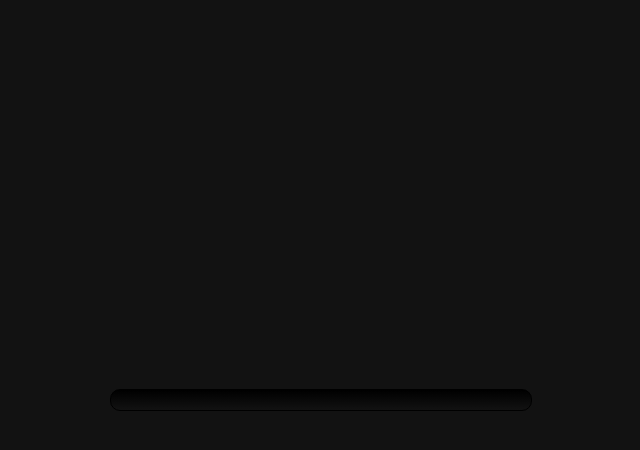
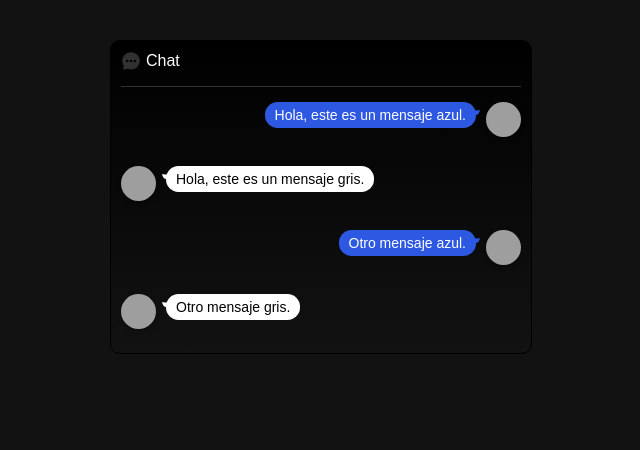
Before and after one commit to Supermages/BotDiscord, a plain HTML site: page Chat.html in a window 1280 px wide. Shown: the whole page, without its empty margins (319-959 px from the left). Drawn offline with Linux system fonts and the light colour scheme; grey boxes are pictures that could not be loaded; a web font is replaced by a local one.

Commit message:
Commit Pagina Web Semi-Funcional
Co-authored-by: Marc Sastre <MarcSastreCabre@users.noreply.github.com>

```diff
--- a/Chat.html
+++ b/Chat.html
@@ -1,19 +1,30 @@
 <!DOCTYPE html>
 <html lang="es">
-
 <head>
-    <meta charset="UTF-8">
-    <meta name="viewport" content="width=device-width, initial-scale=1.0">
+  <meta charset="UTF-8" />
+  <meta name="viewport" content="width=device-width, initial-scale=1.0" />
   <title>Chat</title>
   <style>
-        body {
-            background-color: rgb(18 18 18);
+    @font-face {
+      font-family: 'HongMengTi';
+      src: url('fuentes/印品鸿蒙体.ttf') format('truetype');
+      font-weight: normal;
+      font-style: normal;
+    }
+
+    html, body {
+      margin: 0;
+      padding: 0;
+      background-color: rgb(18, 18, 18);
+      font-family: "HongMengTi", sans-serif;
+      min-height: 100vh;
+      overflow-y: auto; /* Permite scroll */
+    }
+
+    .wrapper {
       display: flex;
       justify-content: center;
-            align-items: center;
-            height: 100vh;
-            margin: 0;
-            font-family: Arial, sans-serif;
+      padding: 40px 0;
     }
 
     .chat-container {
@@ -26,12 +37,41 @@
       flex-direction: column;
       gap: 15px;
     }
+
+    svg {
+      color: rgb(49 49 49);
+      width: 20px;
+      height: 20px;
+    }
+
+    .title-div {
+      display: flex;
+      align-items: center;
+      gap: 5px;
+    }
+
+    hr {
+      border: none;
+      height: 1px;
+      background-color: rgb(49 49 49);
+      margin: 0;
+    }
   </style>
 </head>
+<body>
+  <script type="module" src="mensajes.js"></script>
 
-<body>
+  <div class="wrapper">
     <div class="chat-container">
+      <div class="title-div">
+        <svg stroke="currentColor" fill="currentColor" viewBox="0 0 512 512" xmlns="http://www.w3.org/2000/svg">
+          <path d="M475.22 206.52c-10.34-48.65-37.76-92.93-77.22-124.68A227.4 227.4 0 0 0 255.82 32C194.9 32 138 55.47 95.46 98.09 54.35 139.33 31.82 193.78 32 251.37a215.66 215.66 0 0 0 35.65 118.76l4.35 6.05L48 480l114.8-28.56s2.3.77 4 1.42 16.33 6.26 31.85 10.6c12.9 3.6 39.74 9 60.77 9 59.65 0 115.35-23.1 156.83-65.06C457.36 365.77 480 310.42 480 251.49a213.5 213.5 0 0 0-4.78-44.97zM160 288a32 32 0 1 1 32-32 32 32 0 0 1-32 32zm96 0a32 32 0 1 1 32-32 32 32 0 0 1-32 32zm96 0a32 32 0 1 1 32-32 32 32 0 0 1-32 32z"/>
+        </svg>
+        <span style="color: white; font-size: 16px;">Chat</span>
+      </div>
+      <hr>
+      <!-- Aquí puedes agregar muchos mensajes para probar el scroll -->
+    </div>
   </div>
 </body>
-
 </html>
--- /dev/null
+++ b/mensajes.js
@@ -0,0 +1,110 @@
+// Estilos para los mensajes
+const style = document.createElement('style');
+style.textContent = `
+    .chat-box {
+        display: flex;
+        align-items: flex-start;
+        gap: 10px;
+        margin-bottom: 10px;
+    }
+
+    .chat-box.blue {
+        justify-content: flex-end;
+    }
+
+    .chat-bubble {
+        padding: 5px 10px;
+        border-radius: 12.5px;
+        font-size: 14px;
+        max-width: 300px;
+        position: relative;
+    }
+
+    .chat-bubble.blue {
+        background-color: #2C58E2;
+        color: white;
+    }
+
+    .chat-bubble.blue::after {
+        content: "";
+        position: absolute;
+        right: -4px;
+        top: 5px;
+        width: 10px;
+        height: 10px;
+        background-color: #2C58E2;
+        clip-path: path("M 0 0 Q 0 5 10 3 Q 8 12 0 5 Z");
+    }
+
+    .chat-bubble.gray {
+        background-color: white;
+        color: black;
+    }
+
+    .chat-bubble.gray::after {
+        content: "";
+        position: absolute;
+        left: -4px;
+        top: 5px;
+        width: 10px;
+        height: 10px;
+        background-color: white;
+        clip-path: path("M 10 0 Q 10 5 0 3 Q 2 12 10 5 Z");
+    }
+
+    .img-container img {
+        width: 35px;
+        height: 35px;
+        border-radius: 50%;
+        box-shadow: 0 2px 4px rgba(0, 0, 0, 0.3);
+    }
+`;
+document.head.appendChild(style);
+
+// Modificar la clase Chat para aplicar la alineación
+class Chat {
+    constructor(containerSelector) {
+        this.container = document.querySelector(containerSelector);
+        this.isNextBlue = true; // Alternar entre azul y gris
+    }
+
+    addMessage(text) {
+        const messageElement = document.createElement('div');
+        messageElement.classList.add('chat-box');
+
+        if (this.isNextBlue) {
+            messageElement.classList.add('blue'); // Añadir clase para alinear a la derecha
+            messageElement.innerHTML = `
+                <div class="chat-bubble blue">
+                    ${text}
+                </div>
+                <div class="img-container">
+                    <img src="https://cdn.pixabay.com/photo/2015/10/05/22/37/blank-profile-picture-973460_1280.png" alt="Imagen de perfil">
+                </div>
+            `;
+        } else {
+            messageElement.innerHTML = `
+                <div class="img-container">
+                    <img src="https://cdn.pixabay.com/photo/2015/10/05/22/37/blank-profile-picture-973460_1280.png" alt="Imagen de perfil">
+                </div>
+                <div class="chat-bubble gray">
+                    ${text}
+                </div>
+            `;
+        }
+
+        this.container.appendChild(messageElement);
+        this.isNextBlue = !this.isNextBlue; // Alternar el color
+    }
+}
+
+// Ejemplo de uso
+document.addEventListener('DOMContentLoaded', () => {
+    const chat = new Chat('.chat-container');
+
+    // Añadir mensajes de ejemplo
+    chat.addMessage('Hola, este es un mensaje azul.');
+    chat.addMessage('Hola, este es un mensaje gris.');
+    chat.addMessage('Otro mensaje azul.');
+    chat.addMessage('Otro mensaje gris.');
+});
```
Lines whose indentation alone changed are shown as unchanged.
